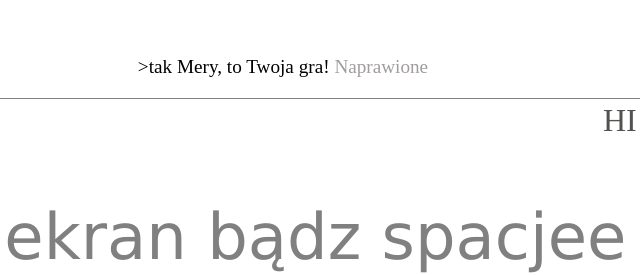
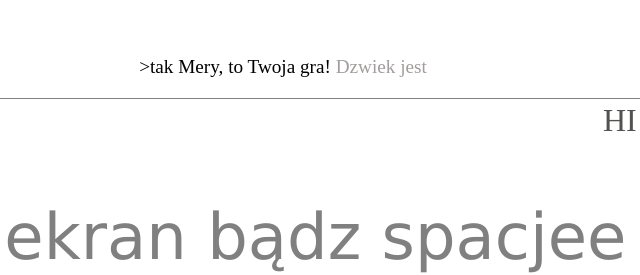
Before and after one commit to Dharakkkk/Mery-sGame, a plain HTML site: page index.html in a window 1280 px wide. Shown: the part 162-437 px from the top of the page, 357-997 px from the left. Drawn offline with Linux system fonts and the light colour scheme.

Commit message:
Update index.html

```diff
--- a/index.html
+++ b/index.html
@@ -48,7 +48,7 @@
   <body>
     <div class="links">
         >tak Mery, to Twoja gra!</a>
-        <a>Naprawione</a>
+        <a>Dzwiek jest</a>
     </div>
     <canvas id="game"></canvas>
   </body>
```
